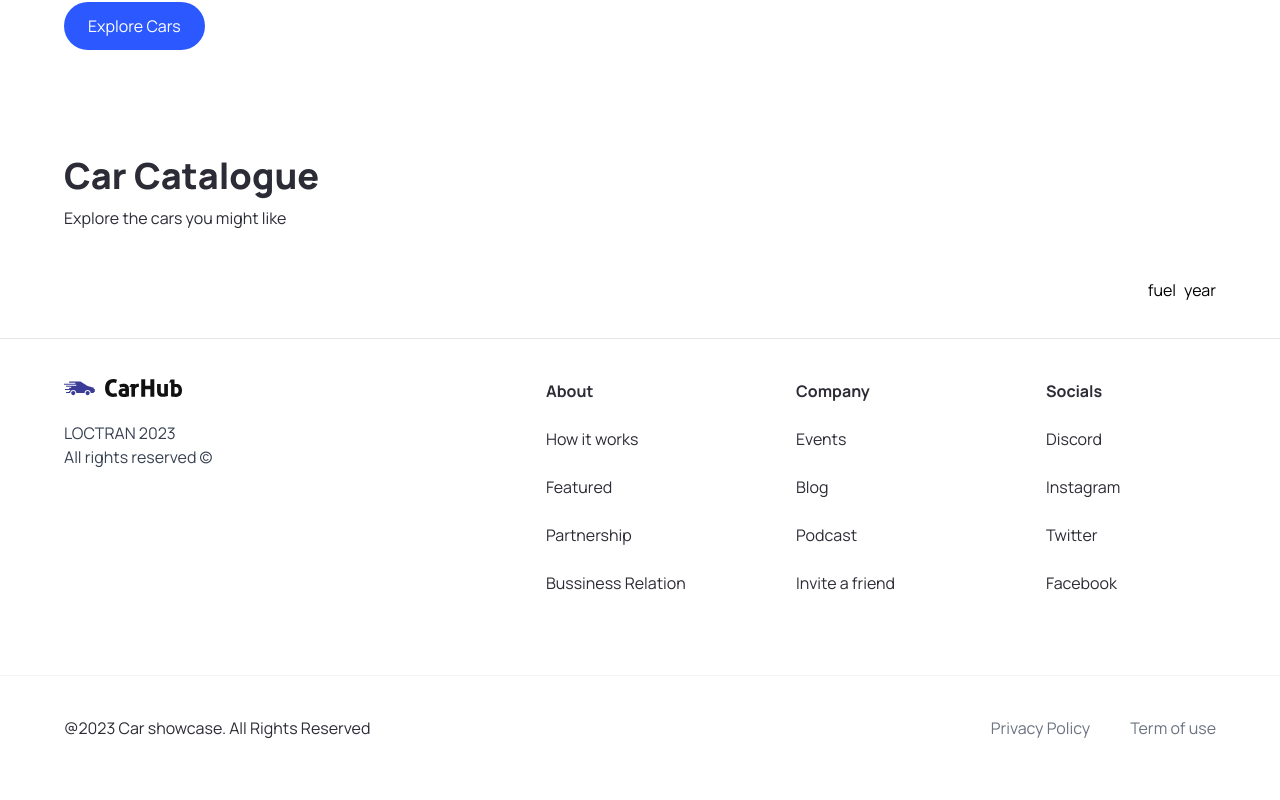
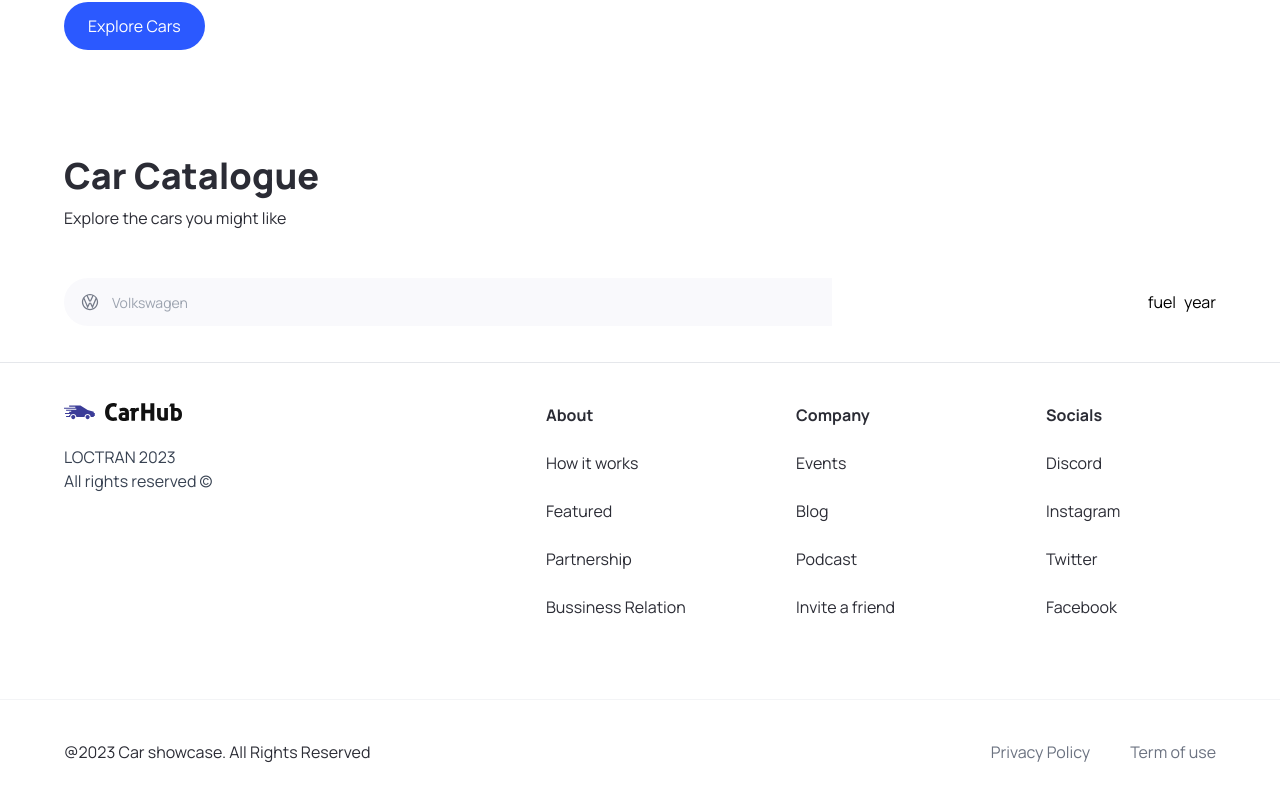
Before and after one commit to loctran04/nextjs-car-showcase, a Next.js app: page / in a window 1280 px wide. Shown: the part 708-1508 px from the top of the page. Built offline with nearby package versions, Linux system fonts and the light colour scheme.

Commit message:
feat: add manufacturer search

```diff
--- a/components/CustomFilter.tsx
+++ b/components/CustomFilter.tsx
@@ -1,4 +1,5 @@
 import { CustomFilterProps } from "@/types";
+import { Combobox, Transition } from "@headlessui/react";
 
 const CustomFilter = ({ title }: CustomFilterProps) => {
     return <div>{title}</div>;
--- a/components/SearchBar.tsx
+++ b/components/SearchBar.tsx
@@ -2,6 +2,7 @@
 
 import { useState } from "react";
 import SearchManufacturer from "./SearchManufacturer";
+import { Combobox, Transition } from "@headlessui/react";
 
 const SearchBar = () => {
   const [manufacturer, setManufacturer] = useState("");
@@ -10,7 +11,10 @@
   return (
     <form onSubmit={handleSearch} className="searchbar">
       <div className="searchbar__item">
-                <SearchManufacturer />
+        <SearchManufacturer
+          manufacturer={manufacturer}
+          setManufacturer={setManufacturer}
+        />
       </div>
     </form>
   );
--- a/components/SearchManufacturer.tsx
+++ b/components/SearchManufacturer.tsx
@@ -1,6 +1,76 @@
-import { useState } from "react";
+"use client";
+import { SearchManufacturerProps } from "@/types";
+import { useState, Fragment } from "react";
+import Image from "next/image";
+import { Combobox, Transition } from "@headlessui/react";
+import { manufacturers } from "@/constants";
 
-const SearchManufacturer = () => {
-    return <div></div>;
+const SearchManufacturer = ({
+  manufacturer,
+  setManufacturer,
+}: SearchManufacturerProps) => {
+  const [query, setQuery] = useState("");
+  const filteredManufacturers =
+    query === ""
+      ? manufacturers
+      : manufacturers.filter((made) =>
+          made
+            .toLocaleLowerCase()
+            .replace(/\s+/g, "")
+            .includes(query.toLocaleLowerCase().replace(/\s+/g, ""))
+        );
+  return (
+    <div className="search-manufacturer">
+      <Combobox>
+        <div className="relative w-full">
+          <Combobox.Button className="absolute top-[14px]">
+            <Image
+              src="/car-logo.svg"
+              width={20}
+              height={20}
+              className="ml-4"
+              alt="Car Logo"
+            />
+          </Combobox.Button>
+          <Combobox.Input
+            className="search-manufacturer__input"
+            placeholder="Volkswagen"
+            displayValue={(manufacturer: string) => manufacturer}
+            onChange={(e) => setQuery(e.target.value)}
+          />
+          <Transition
+            as={Fragment}
+            leave="transition ease-in duration-100"
+            leaveFrom="opacity-100"
+            leaveTo="opacity-0"
+            afterLeave={() => setQuery("")}
+          >
+            <Combobox.Options>
+              {!filteredManufacturers.length && query !== "" ? (
+                <Combobox.Option
+                  className="search-manufacturer__option"
+                  value={query}
+                >
+                  Create "{query}"
+                </Combobox.Option>
+              ) : (
+                filteredManufacturers.map((made) => {
+                  return (
+                    <Combobox.Option
+                      key={made}
+                      className="search-manufacturer__option"
+                      value={made}
+                    >
+                      {made}
+                    </Combobox.Option>
+                  );
+                })
+              )}
+            </Combobox.Options>
+          </Transition>
+        </div>
+      </Combobox>
+    </div>
+  );
 };
 export default SearchManufacturer;
```
Also changed, not shown: package.json (+5 -4 lines), types/index.ts (+9 -5 lines), 1 other file (tests, documents, lock files or other folders). Lines whose indentation alone changed are shown as unchanged.
